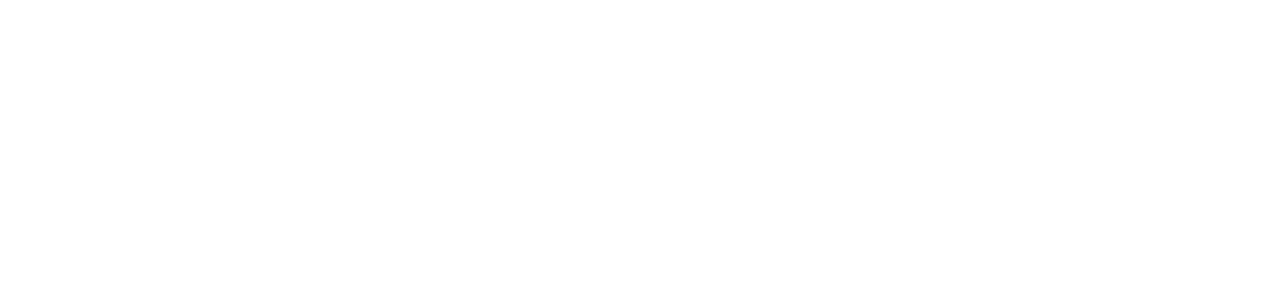
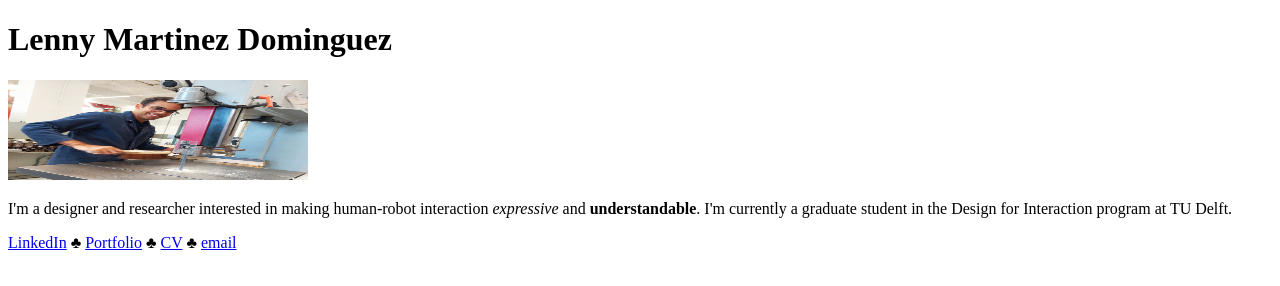
Before and after one commit to ctdesign00/ctdesign00.github.io, a plain HTML site: page index.html in a window 1280 px wide. Drawn offline with Linux system fonts and the light colour scheme.

Commit message:
add updated code

```diff
--- a/index.html
+++ b/index.html
@@ -13,6 +13,25 @@
   </head>
   <body>
     <!-- EVERYTHING PEOPLE SEE GOES HERE -->
+    <h1>Lenny Martinez Dominguez</h1>
+    <!-- <h2>Lenny Martinez Dominguez</h2> -->
+    <!-- <h3>Lenny Martinez Dominguez</h3> -->
+    <!-- <h4>Lenny Martinez Dominguez</h4> -->
+    <!-- <h5>Lenny Martinez Dominguez</h5> -->
+    <!-- <h6>Lenny Martinez Dominguez</h6> -->
+    <img src="./lenny_picture.jpg" alt="Picture of Lenny by a bandsaw. Picture made by Lea." width="300" height="100" />
+    <p>
+      I'm a designer and researcher interested in making human-robot interaction <em>expressive</em> and
+      <strong>understandable</strong>. I'm currently a graduate student in the Design for Interaction program at TU
+      Delft.
+    </p>
+    <p>
+      <a href="https://www.linkedin.com/in/lennymartinezd/" target="_blank">LinkedIn</a> ♣
+      <a href="./LennyMartinez_Portfolio.pdf" target="_blank">Portfolio</a> ♣
+      <a href="./LennyMartinez_CV" target="_blank">CV</a> ♣
+      <a href="mailto:l.martinez@student.tudelft.nl">email</a>
+      <!-- <a href="tel:+31618595866">phone</a> -->
+    </p>
   </body>
 </html>
 <!-- end of html. No more code after this -->
```
